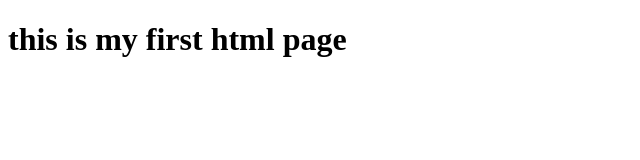
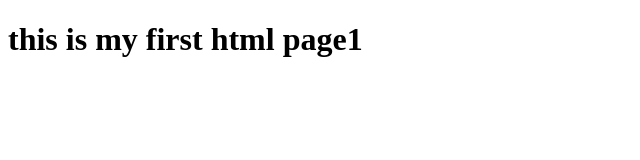
Before and after one commit to sangramdobhal/htmlpage, a plain HTML site: page index.html in a window 1280 px wide. Shown: the full height of the page, 0-640 px from the left. Drawn offline with Linux system fonts and the light colour scheme.

Commit message:
this is v3

```diff
--- a/index.html
+++ b/index.html
@@ -6,6 +6,6 @@
     <title>Document</title>
 </head>
 <body>
-    <h1>this is my first html page</h1>
+    <h1>this is my first html page1</h1>
 </body>
 </html>
```
